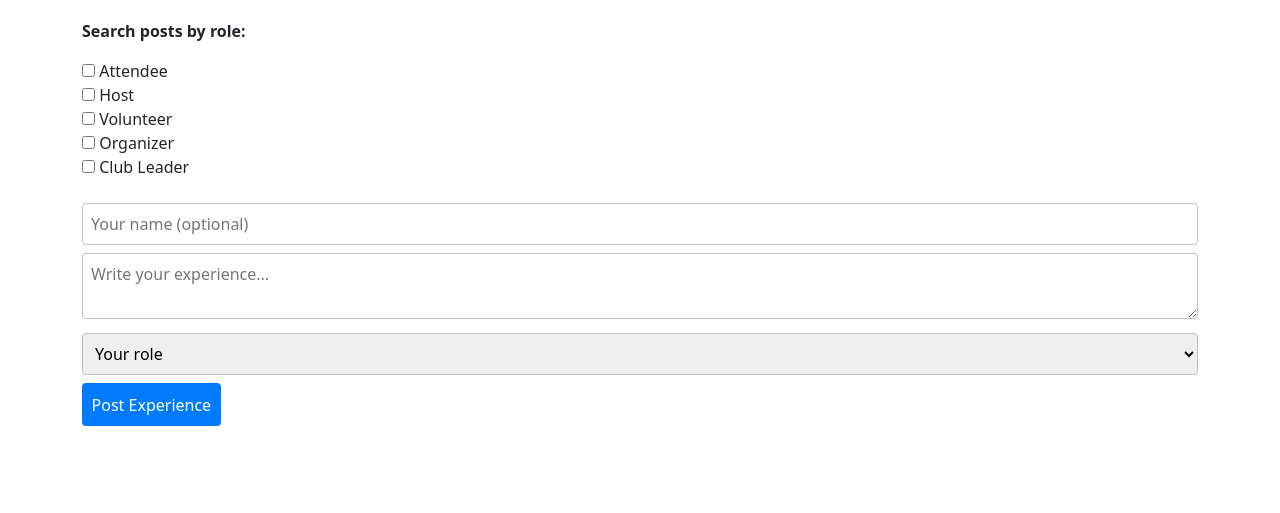
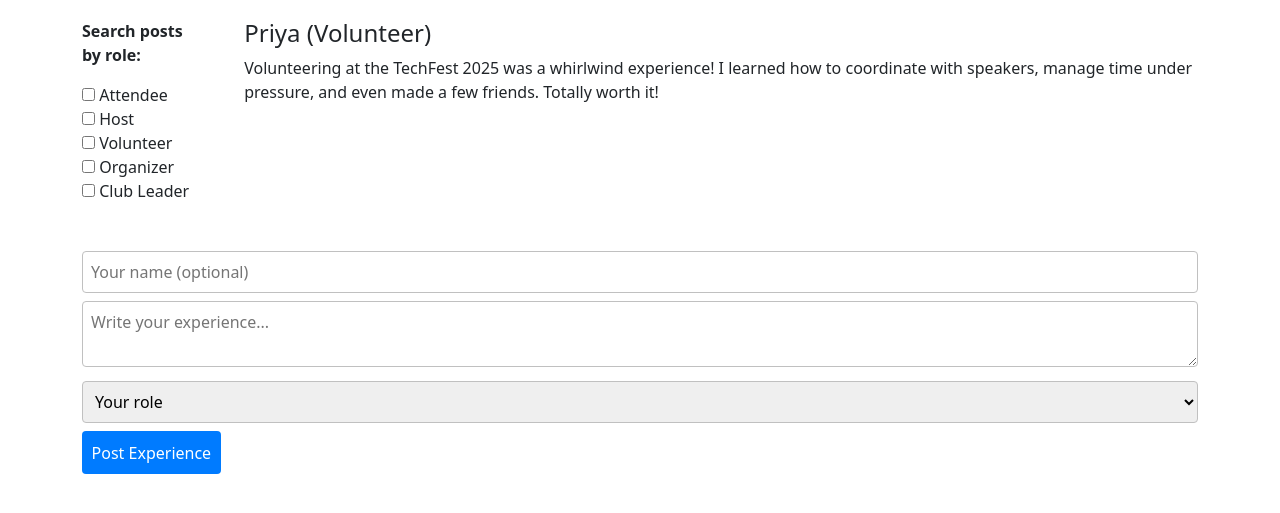
Before and after one commit to Vikram-04/ReflectHub, a plain HTML site: page index.html in a window 1280 px wide. Shown: the part 157-670 px from the top of the page. Drawn offline with nearby package versions, Linux system fonts and the light colour scheme.

Commit message:
Fixed posts location and added sample

```diff
--- a/index.html
+++ b/index.html
@@ -32,7 +32,7 @@
 
     <!-- heading -->
     <h1 class="center-text margin-bottom-lg">Share Your Event Reflections</h1>
-
+    <div class="d-flex gap-5">
     <!-- left side role filter (fake position for now) -->
     <div>
       <p><strong>Search posts by role:</strong></p>
@@ -46,11 +46,17 @@
 
     <!-- post feed placeholder -->
     <div id="postsContainer" class="margin-bottom-lg">
-      <!-- posts will show up here -->
+      <!-- posts-->
+       <div class="post-box margin-bottom-lg">
+        <h4>Priya (Volunteer)</h4>
+        <p>Volunteering at the TechFest 2025 was a whirlwind experience! I learned how to coordinate with speakers, manage time under pressure, and even made a few friends. Totally worth it!</p>
+        </div>
+
+    </div>
     </div>
 
     <!-- form to submit experience -->
-    <form id="experienceForm">
+    <form id="experienceForm" class="margin-top-lg">
       <input type="text" id="nameInput" class="custom-input margin-bottom-sm" placeholder="Your name (optional)">
       <textarea id="messageInput" class="custom-input margin-bottom-sm" placeholder="Write your experience..." required></textarea>
       <select id="roleInput" class="custom-input margin-bottom-sm">
--- a/styles.css
+++ b/styles.css
@@ -9,6 +9,10 @@
 
 .margin-bottom-sm {
   margin-bottom: 0.5rem;
+}
+
+.margin-top-lg {
+    margin-top: 3rem;
 }
 
 .center-text {
```
